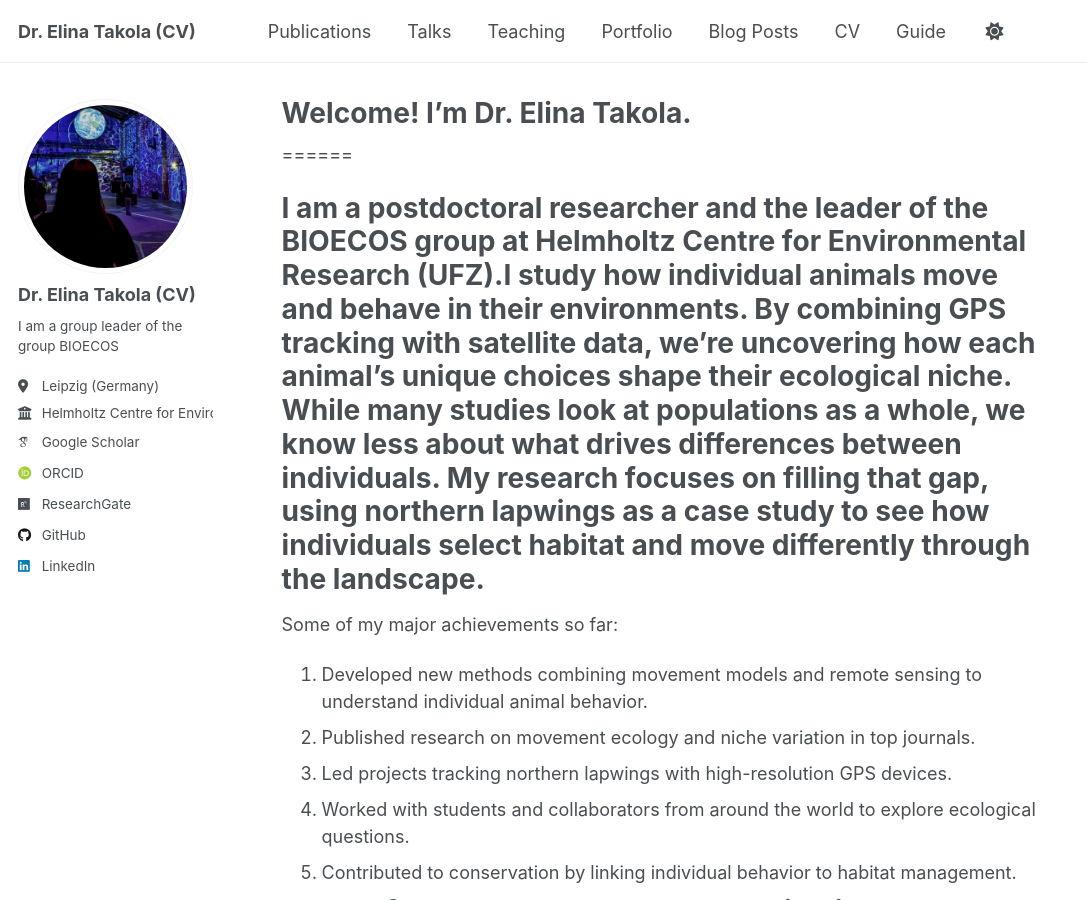
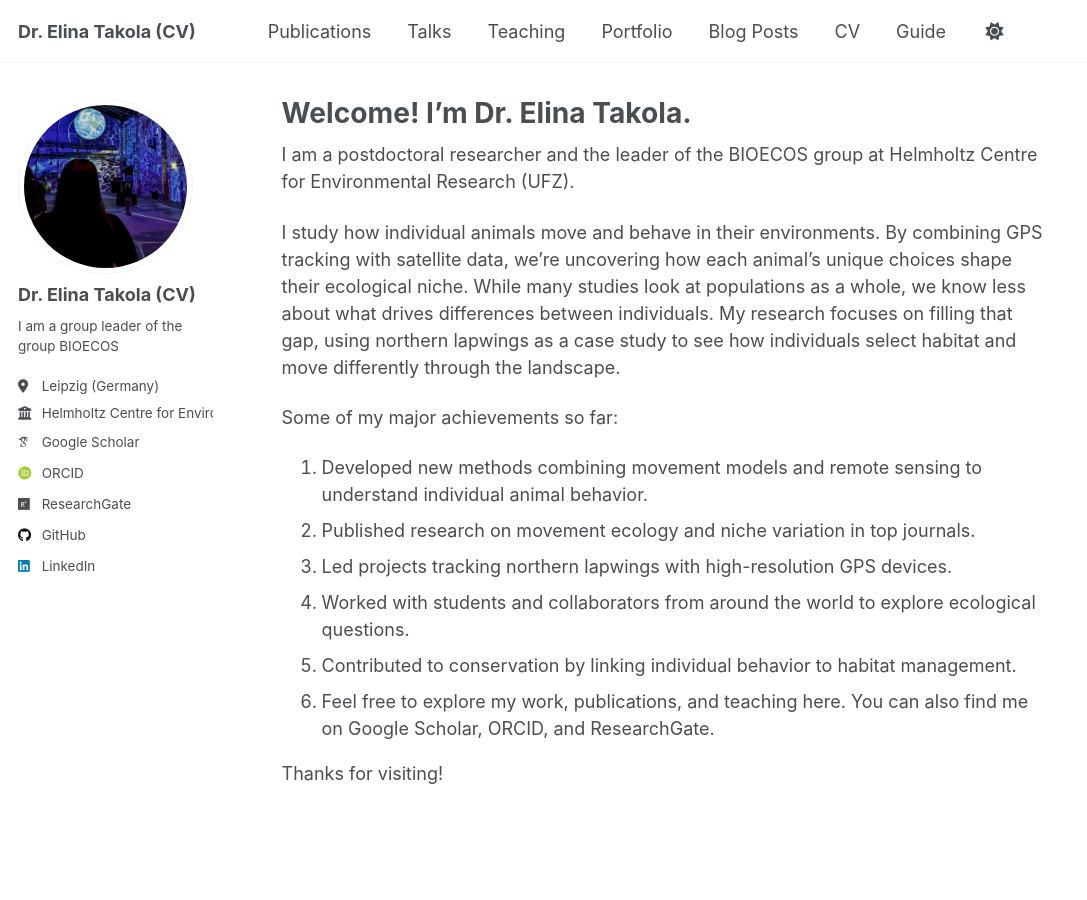
Before and after one commit to ETakola/drelinatakola.github.io, a Jekyll site: the page built from _pages/about.md, in a window 1280 px wide and 900 px high. Shown: the whole window, without its empty margins (0-1087 px from the left). Built offline with Jekyll 4.4.1, drawn with Linux system fonts in a browser that asks for light colours; some web fonts are replaced; a script that is not in the unit is left out.

```diff
--- a/_pages/about.md
+++ b/_pages/about.md
@@ -6,10 +6,13 @@ redirect_from:
   - /about/
   - /about.html
 ---
-======
 
-I am a postdoctoral researcher and the leader of the BIOECOS group at Helmholtz Centre for Environmental Research (UFZ).I study how individual animals move and behave in their environments. By combining GPS tracking with satellite data, we’re uncovering how each animal’s unique choices shape their ecological niche. While many studies look at populations as a whole, we know less about what drives differences between individuals. My research focuses on filling that gap, using northern lapwings as a case study to see how individuals select habitat and move differently through the landscape.
-======
+I am a postdoctoral researcher and the leader of the BIOECOS group at Helmholtz Centre for Environmental Research (UFZ).
+
+
+I study how individual animals move and behave in their environments. By combining GPS tracking with satellite data, we’re uncovering how each animal’s unique choices shape their ecological niche. While many studies look at populations as a whole, we know less about what drives differences between individuals. My research focuses on filling that gap, using northern lapwings as a case study to see how individuals select habitat and move differently through the landscape.
+
+
 Some of my major achievements so far:
 
 1. Developed new methods combining movement models and remote sensing to understand individual animal behavior.
@@ -18,6 +21,6 @@ Some of my major achievements so far:
 1. Worked with students and collaborators from around the world to explore ecological questions.
 1. Contributed to conservation by linking individual behavior to habitat management.
 1. Feel free to explore my work, publications, and teaching here. You can also find me on Google Scholar, ORCID, and ResearchGate.
-======
+
 
 Thanks for visiting!
```
